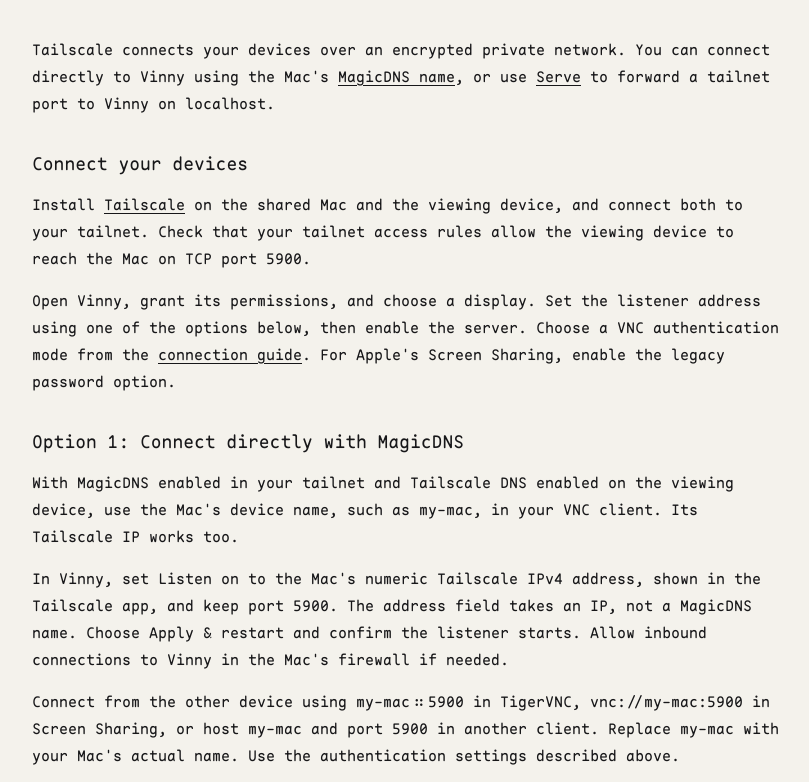
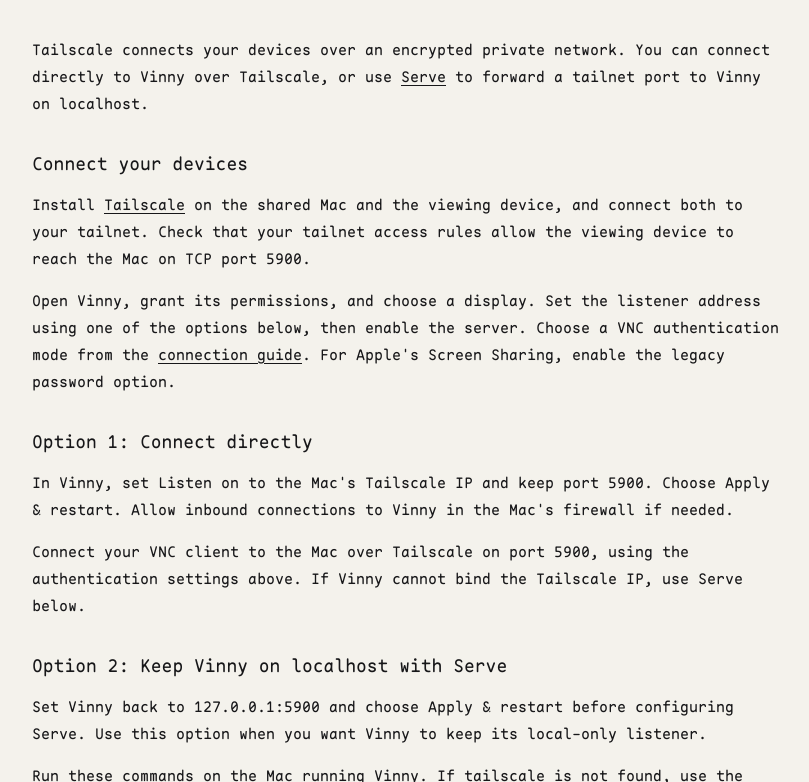
Before and after one commit to sarimabbas/vinny, a website built with Vite: page website/guides/tailscale/index.html in a window 1280 px wide. Shown: the part 164-946 px from the top of the page, without its empty margins (232-1041 px from the left). Built offline with nearby package versions, Linux system fonts and the light colour scheme.

Commit message:
Simplify direct Tailscale connection instructions

```diff
--- a/website/guides/tailscale/index.html
+++ b/website/guides/tailscale/index.html
@@ -14,15 +14,13 @@
   <nav class="guide-nav" aria-label="Guide navigation"><a href="/">vinny</a></nav>
   <article>
 <h1>Tailscale guide</h1>
-<p>Tailscale connects your devices over an encrypted private network. You can connect directly to Vinny using the Mac's <a href="https://tailscale.com/docs/features/magicdns">MagicDNS name</a>, or use <a href="https://tailscale.com/docs/features/tailscale-serve">Serve</a> to forward a tailnet port to Vinny on localhost.</p>
+<p>Tailscale connects your devices over an encrypted private network. You can connect directly to Vinny over Tailscale, or use <a href="https://tailscale.com/docs/features/tailscale-serve">Serve</a> to forward a tailnet port to Vinny on localhost.</p>
 <h2>Connect your devices</h2>
 <p>Install <a href="https://tailscale.com/download">Tailscale</a> on the shared Mac and the viewing device, and connect both to your tailnet. Check that your tailnet access rules allow the viewing device to reach the Mac on TCP port <code>5900</code>.</p>
 <p>Open Vinny, grant its permissions, and choose a display. Set the listener address using one of the options below, then enable the server. Choose a VNC authentication mode from the <a href="/guides/connection/">connection guide</a>. For Apple's Screen Sharing, enable the legacy password option.</p>
-<h2>Option 1: Connect directly with MagicDNS</h2>
-<p>With MagicDNS enabled in your tailnet and Tailscale DNS enabled on the viewing device, use the Mac's device name, such as <code>my-mac</code>, in your VNC client. Its Tailscale IP works too.</p>
-<p>In Vinny, set <strong>Listen on</strong> to the Mac's numeric Tailscale IPv4 address, shown in the Tailscale app, and keep port <code>5900</code>. The address field takes an IP, not a MagicDNS name. Choose <strong>Apply &amp; restart</strong> and confirm the listener starts. Allow inbound connections to Vinny in the Mac's firewall if needed.</p>
-<p>Connect from the other device using <code>my-mac::5900</code> in TigerVNC, <code>vnc://my-mac:5900</code> in Screen Sharing, or host <code>my-mac</code> and port <code>5900</code> in another client. Replace <code>my-mac</code> with your Mac's actual name. Use the authentication settings described above.</p>
-<p>MagicDNS only resolves the name; Vinny still needs a reachable listener. If the name fails, try the Tailscale IP. If Vinny cannot bind that IP on your Tailscale installation, use Serve below. Binding to <code>0.0.0.0</code> also listens on LAN interfaces, so it does not limit access to Tailscale.</p>
+<h2>Option 1: Connect directly</h2>
+<p>In Vinny, set <strong>Listen on</strong> to the Mac's Tailscale IP and keep port <code>5900</code>. Choose <strong>Apply &amp; restart</strong>. Allow inbound connections to Vinny in the Mac's firewall if needed.</p>
+<p>Connect your VNC client to the Mac over Tailscale on port <code>5900</code>, using the authentication settings above. If Vinny cannot bind the Tailscale IP, use Serve below.</p>
 <h2>Option 2: Keep Vinny on localhost with Serve</h2>
 <p>Set Vinny back to <code>127.0.0.1:5900</code> and choose <strong>Apply &amp; restart</strong> before configuring Serve. Use this option when you want Vinny to keep its local-only listener.</p>
 <p>Run these commands on the Mac running Vinny. If <code>tailscale</code> is not found, use the <a href="https://tailscale.com/docs/reference/tailscale-cli?tab=macos">macOS CLI setup</a>. For the app installed at <code>/Applications/Tailscale.app</code>, you can use this alias in your terminal:</p>
```
Also changed, not shown: docs/tailscale.md (+4 -8 lines).
